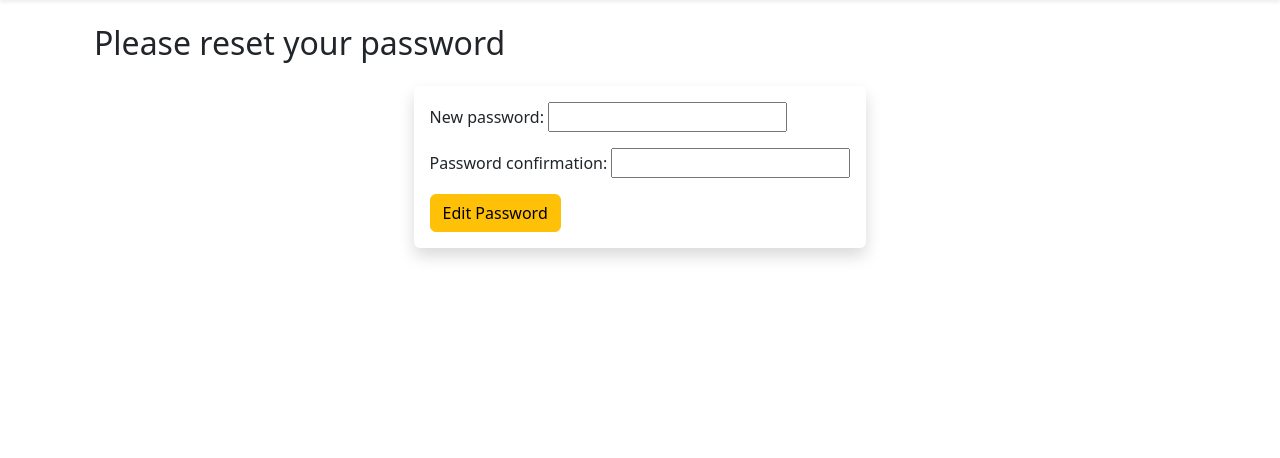
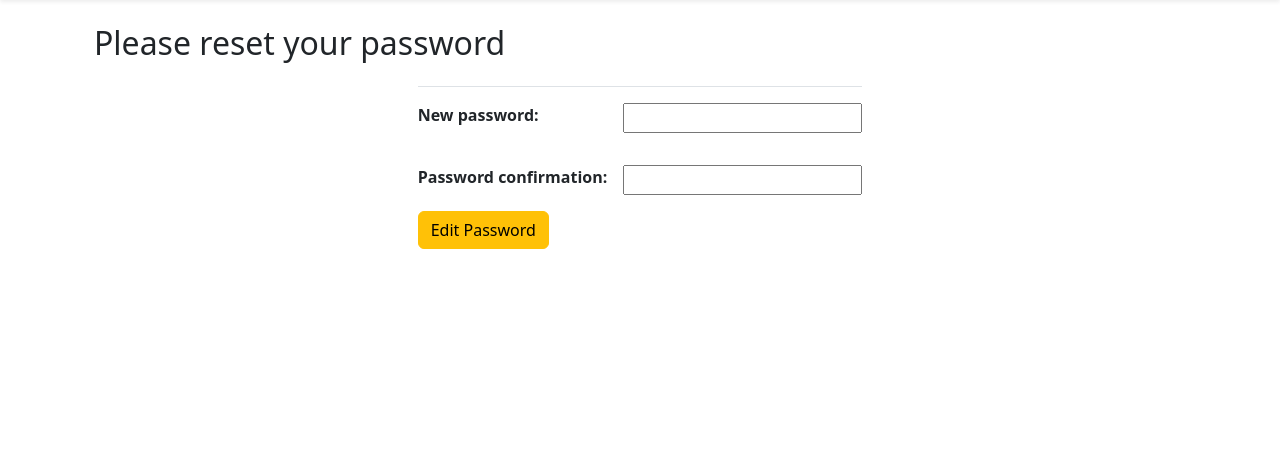
Before and after one commit to Mambroise/Invocing_app, a Django app: template Djangoproject/facturasieli/templates/facturasieli/profile/reset_password.html in a window 1280 px wide. Shown: the part 56-514 px from the top of the page. Run offline with Django 5.2, Linux system fonts and the light colour scheme; the template is opened without the code that fills it: values that come from a table or form of the project are taken from there, others are empty; tables that the repository leaves empty hold one stand-in row (values such as "Sample post"); parts of the project's set-up code (start-up, migrations or seed data) failed here and were passed over.

Commit message:
password validation add # in password

```diff
--- a/Djangoproject/facturasieli/templates/facturasieli/profile/reset_password.html
+++ b/Djangoproject/facturasieli/templates/facturasieli/profile/reset_password.html
@@ -14,14 +14,21 @@
 <div class="mt-4">
     <h2>{% translate 'Please reset your password' %}</h2>
     <div class="d-flex justify-content-center mt-4 ">
-        <div class="shadow p-3 rounded">
-            <form method="post" action="{% url 'facturasieli:reset_password' profile.id %}">
-                {% csrf_token %}
-                {{ form.as_p }}
-                <div id="pwd-param-guide"></div>
-                <button class="btn btn-warning" type="submit">{% translate 'Edit Password' %}</button>
-            </form>
-        </div>
+        <form class="border-top" method="post" action="{% url 'facturasieli:reset_password' profile.id %}">
+            {% csrf_token %}
+            <p>{{ form.password1.errors }}</p>
+            <div class="d-flex justify-content-between">
+                <strong>{{ form.password1.label }}:</strong>
+                <p>{{ form.password1 }}</p>
+            </div>
+            <p>{{ form.password2.errors }}</p>
+            <div class="d-flex justify-content-between">
+                <strong class="me-3">{{ form.password2.label }}:</strong>
+                <p>{{ form.password2 }}</p>
+            </div>
+            <div id="pwd-param-guide"></div>
+            <button class="btn btn-warning" type="submit">{% translate 'Edit Password' %}</button>
+        </form>
     </div>
 </div>
 {% endblock %}
--- a/Djangoproject/facturasieli/validators.py
+++ b/Djangoproject/facturasieli/validators.py
@@ -18,5 +18,5 @@ def validate_siret(value):
         raise ValidationError(_('Siret requires 14 numbers'))
 
 def validate_pwd(value):
-    if not re.match(r'^(?=.*[a-z])(?=.*[A-Z])(?=.*\d)(?=.*[@$!%*?&])[A-Za-z\d@$!%*?&#]{10,}$', value):
+    if not re.match(r'^(?=.*[a-z])(?=.*[A-Z])(?=.*\d)(?=.*[@$!%*?&#])[A-Za-z\d@$!%*?&#]{10,}$', value):
         raise ValidationError(_('Invalid password'))
```
Also changed, not shown: Djangoproject/facturasieli/templates/facturasieli/index.html (+9 -9 lines).
